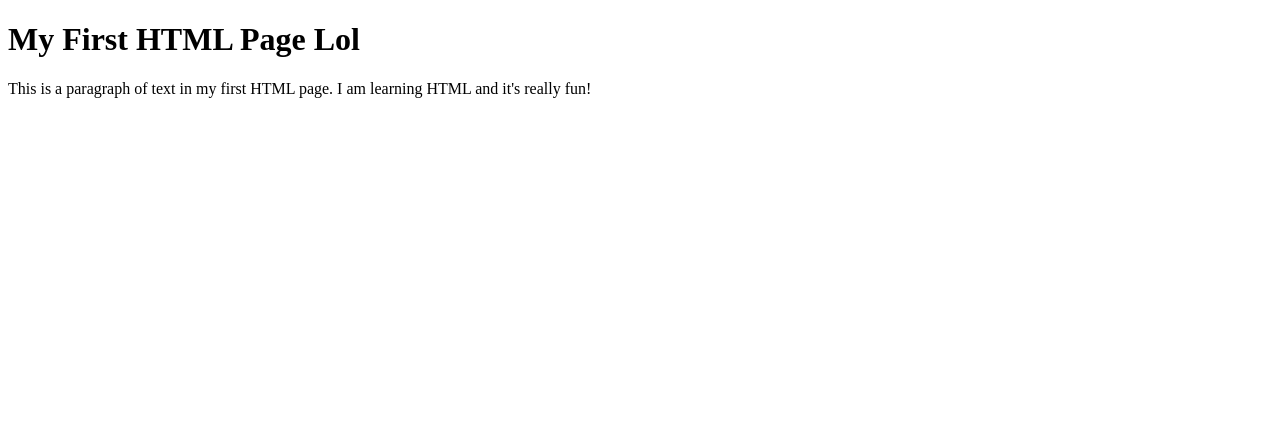
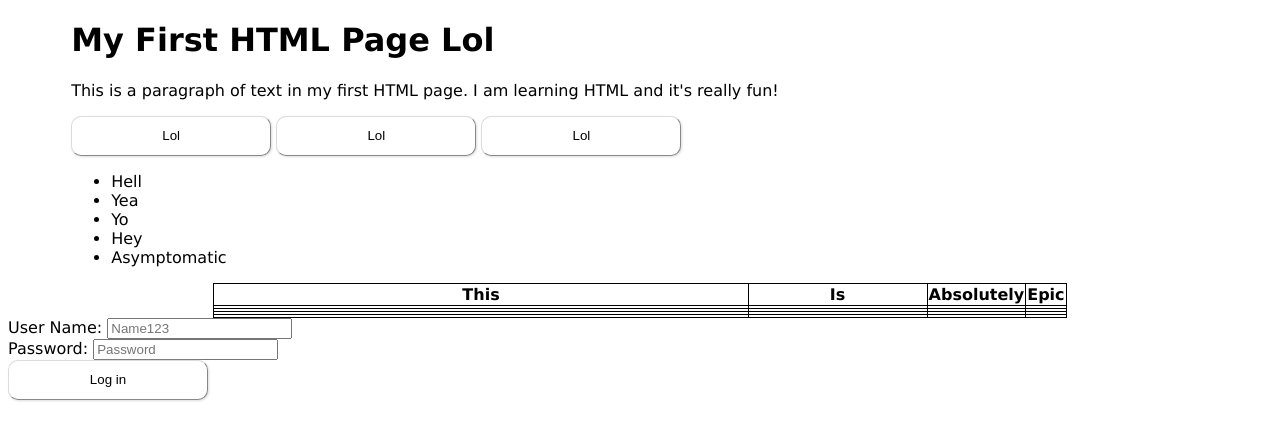
Before and after one commit to dustin-01/dustin-01.github.io, a plain HTML site: page index.html in a window 1280 px wide. Drawn offline with Linux system fonts and the light colour scheme.

Commit message:
First commit

```diff
--- /dev/null
+++ b/F2-Formative/style.css
@@ -0,0 +1,9 @@
+.container{
+    flex-wrap: nowrap;
+    display: flex;
+}
+
+.img{
+    flex-wrap: nowrap;
+    display: inline-block;
+}
--- a/index.html
+++ b/index.html
@@ -4,6 +4,7 @@
     <meta charset="UTF-8">
     <meta name="viewport" content="width=device-width, initial-scale=1.0">
     <title>Document</title>
+    <link rel="stylesheet" href="style.css">
 </head>
 <body>
     <div class="container">
@@ -14,6 +15,72 @@
             This is a paragraph of text in my first HTML page. I am learning HTML and it's really fun!
 
         </p>
+        <button class="btn">
+            Lol
+        </button>
+        <button class="btn">
+            Lol
+        </button>
+        <button class="btn">
+            Lol
+        </button>
+        <div class="unordered">
+            <ul>
+                <li>Hell</li>
+                <li>Yea</li>
+                <li>Yo</li>
+                <li>Hey</li>
+                <li>Asymptomatic</li>
+            </ul>
+        </div>
+
+        <table>
+            <thead>
+                <tr>
+                    <th>This</th>
+                    <th>Is</th>
+                    <th>Absolutely</th>
+                    <th>Epic</th>
+                </tr>
+            </thead>
+            <tbody>
+                <tr>
+                    <td></td>
+                    <td></td>
+                    <td></td>
+                    <td></td>
+                </tr>
+                <tr>
+                    <td></td>
+                    <td></td>
+                    <td></td>
+                    <td></td>
+                </tr>
+                <tr>
+                    <td></td>
+                    <td></td>
+                    <td></td>
+                    <td></td>
+                </tr>
+                <tr>
+                    <td></td>
+                    <td></td>
+                    <td></td>
+                    <td></td>
+                </tr>
+            </tbody>
+        </table>
     </div>
+    <form action="" method="post">
+        <div class="form-group">
+            <label for="username">User Name:</label>
+            <input type="text" name="username" placeholder="Name123"></div>
+        <div class="form-group">
+            <label for="password">Password:</label>
+            <input type="password" name="password" placeholder="Password"></div>
+        <button type="submit" class="btn">
+            Log in
+        </button>
+    </form>
 </body>
 </html>
--- /dev/null
+++ b/style.css
@@ -0,0 +1,47 @@
+body{
+    font-family: 'Lucida Sans', 'Lucida Sans Regular', 'Lucida Grande', 'Lucida Sans Unicode', Geneva, Verdana, sans-serif;
+}
+
+.container{
+    margin: auto;
+    /* align-content: center; */
+    /* align-items: center; */
+
+    width: 90%;
+}
+
+table, td, thead, th{
+    border-width: 1px;
+    border-color: black;
+    border-style: solid;
+    border-collapse: collapse;
+    width: 75%;
+    margin: auto;
+}
+
+.btn{
+    width: 200px;
+    height: 40px;
+    border-width: 1px;
+    border-color:gainsboro;
+    border-radius: 10px;
+    background-color: white;
+    filter: drop-shadow(1px 1px 1px gainsboro);
+    transition: 300ms;
+}
+
+.btn:hover {
+    transform: scale(1.05);
+    background-color: rgb(211, 211, 211);
+    border-color: azure;
+    filter: drop-shadow(8px 8px 15px gainsboro);
+    /* border-width: 0px; */
+  }
+
+.btn:active{
+    transition: 100ms;
+    transform: scale(0.95);
+    background-color: white;
+    border-color: gainsboro;
+    filter: drop-shadow(1px 1px 1px gainsboro);
+}
```
Also changed, not shown: F2-Formative/index.html (added, +19 -0 lines), F2-Formative/HeadPhoto.jpg (added).
